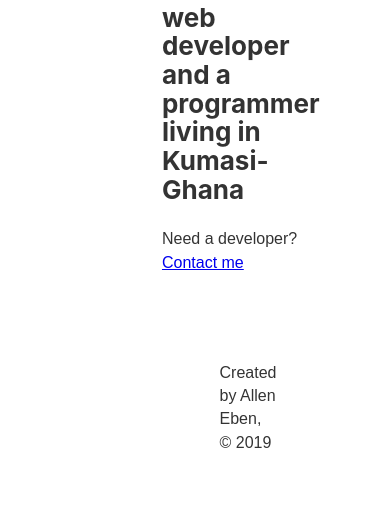
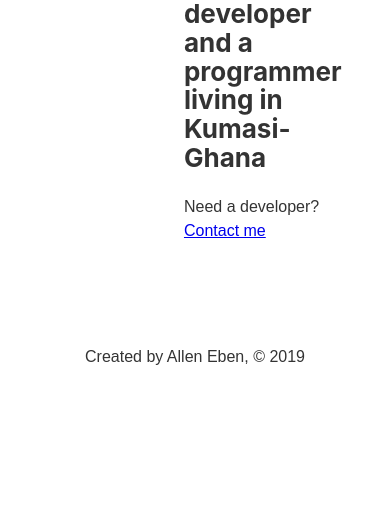
Before and after one commit to alleneben/mysite, a Gatsby site: page / in a window 390 px wide. Shown: the part 765-1290 px from the top of the page. After the commit the page ends 1156 px from the top, so only its background shows below. Built offline with nearby package versions, Linux system fonts and the light colour scheme; Gatsby itself is replaced by a stand-in of ours.

Commit message:
more css

```diff
--- a/src/components/layout.js
+++ b/src/components/layout.js
@@ -14,7 +14,6 @@
                 <div className={layoutstyles.content}>
                     { props.children }
                 </div>
-
             </div>
             <Footer />
         </div>
--- a/src/components/layout.module.scss
+++ b/src/components/layout.module.scss
@@ -3,20 +3,27 @@
     flex-direction: column;
     align-items: center;
     min-height: 100vh;
-    padding: 1rem;
-    margin: 0 150px;
 }
 
 .main {
     flex-grow: 1;
+    padding: 1rem;
+    margin: 0 150px;
 }
 .content {
     padding: 1rem;
 }
 
 @media screen and (max-width: 600px){
-    .container {
-      margin: 0 200px;
-      padding: 3rem;
+    .main {
+      margin-left: 250px;
+      padding: 1rem 2rem;
     }
 }
+
+@media screen and (max-width: 500px){
+    .main {
+      margin-left: 300px;
+      padding: 1rem 2rem;
+    }
+}
```
